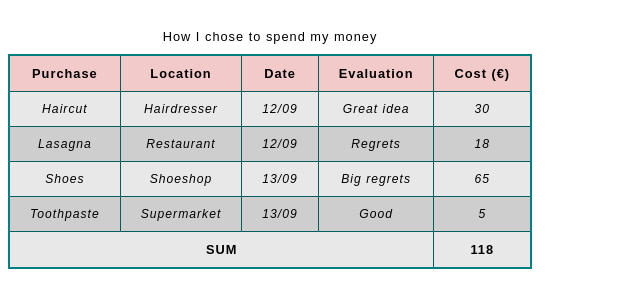
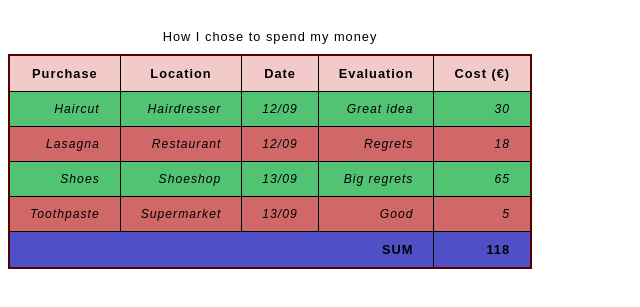
Before and after one commit to MoodyTrain/EjercicioClase, a plain HTML site: page Ejercicio_Tablas_1/index.html in a window 1280 px wide. Shown: the part 61-368 px from the top of the page, without its empty margins (0-640 px from the left). Drawn offline with Linux system fonts and the light colour scheme.

Commit message:
prueba de creaacion de branches

```diff
--- a/Ejercicio_Tablas_1/estilos.css
+++ b/Ejercicio_Tablas_1/estilos.css
@@ -4,14 +4,14 @@ html {
 
 table {
     border-collapse: collapse;
-    border: 2px solid #008080;
+    border: 2px solid #560000;
     letter-spacing: 1px;
     font-size: 0.8rem;
 }
 
 td,
 th {
-    border: 1px solid #006060;
+    border: 1px solid #000000;
     padding: 10px 20px;
 }
 
@@ -20,17 +20,18 @@ th {
 }
 
 td {
-    text-align: center;
+    text-align: right;
 }
 
 tr:nth-child(even) td {
-    background-color: rgb(206, 206, 206);
+    background-color: rgb(209, 104, 104);
 }
 
 tr:nth-child(odd) td {
-    background-color: rgb(232, 232, 232);
+    background-color: rgb(81, 195, 115);
 }
 
+tfoot tr:first-child td{background-color: rgb(79, 79, 200);}
 caption {
     padding: 10px;
 }
```
